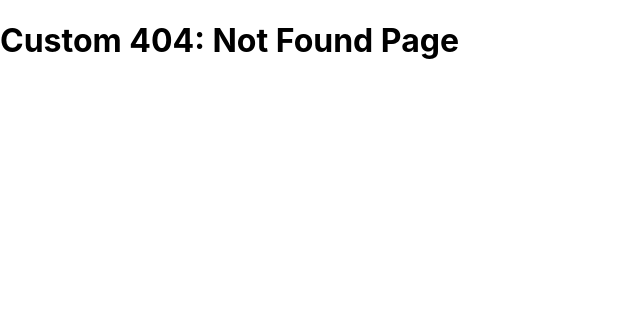
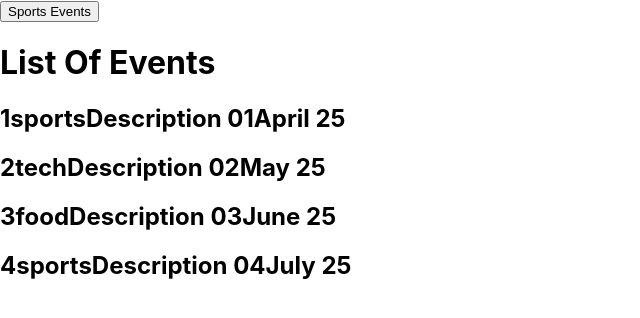
Before and after one commit to smy329/nextjs-playlist-codevolution, a Next.js app: page /events in a window 1280 px wide. Before the commit this address had no page. Shown: the top 318 px of the page, without its empty margins (0-640 px from the left). Built offline with nearby package versions, Linux system fonts and the light colour scheme; data requests are answered from the project's data file.

Commit message:
class-38-pre-rendering-&-client-side-data-fetching

```diff
--- a/db.json
+++ b/db.json
@@ -1,4 +1,35 @@
 {
+  "events": [
+    {
+      "id": 1,
+      "title": "Event 01",
+      "description": "Description 01",
+      "category": "sports",
+      "date": "April 25"
+    },
+    {
+      "id": 2,
+      "title": "Event 02",
+      "description": "Description 02",
+      "category": "tech",
+      "date": "May 25"
+    },
+    {
+      "id": 3,
+      "title": "Event 03",
+      "description": "Description 03",
+      "category": "food",
+      "date": "June 25"
+    },
+    {
+      "id": 4,
+      "title": "Event 04",
+      "description": "Description 04",
+      "category": "sports",
+      "date": "July 25"
+    }
+  ],
+
   "dashboard": {
     "posts": 5,
     "likes": 100,
--- /dev/null
+++ b/pages/events.js
@@ -0,0 +1,52 @@
+import { useRouter } from 'next/router';
+import React, { useState } from 'react';
+
+const Events = ({ eventList }) => {
+  const [events, setEvents] = useState(eventList);
+  const router = useRouter();
+  const fetchSportsEvents = async () => {
+    const response = await fetch(
+      'http://localhost:3000/events?category=sports'
+    );
+    const data = await response.json();
+    setEvents(data);
+    router.push('/events?category=sports', undefined, { shallow: true });
+  };
+  return (
+    <>
+      <button onClick={fetchSportsEvents}>Sports Events</button>
+      <h1>List Of Events</h1>
+      {events.map((event) => {
+        return (
+          <div key={event.id}>
+            <h2>
+              {event.id}
+              {event.category}
+              {event.description}
+              {event.date}
+            </h2>
+          </div>
+        );
+      })}
+    </>
+  );
+};
+
+export default Events;
+
+export async function getServerSideProps(context) {
+  //extract query object
+  const { query } = context;
+  //from query object extract category
+  const { category } = query;
+  //build the query string
+  const queryString = category ? 'category=sports' : '';
+  const response = await fetch(`http://localhost:3000/events?${queryString}`);
+  const data = await response.json();
+
+  return {
+    props: {
+      eventList: data,
+    },
+  };
+}
```
Also changed, not shown: 1 other file (tests, documents, lock files or other folders).
